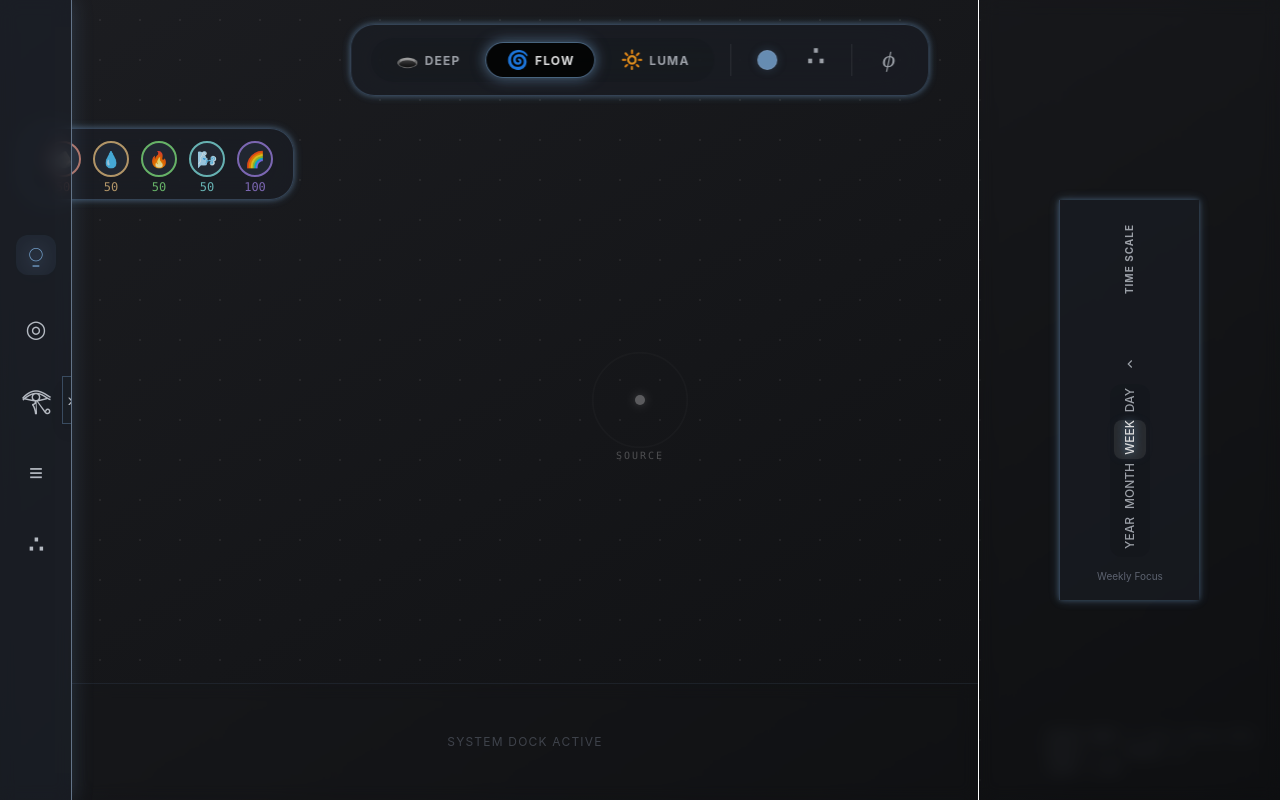
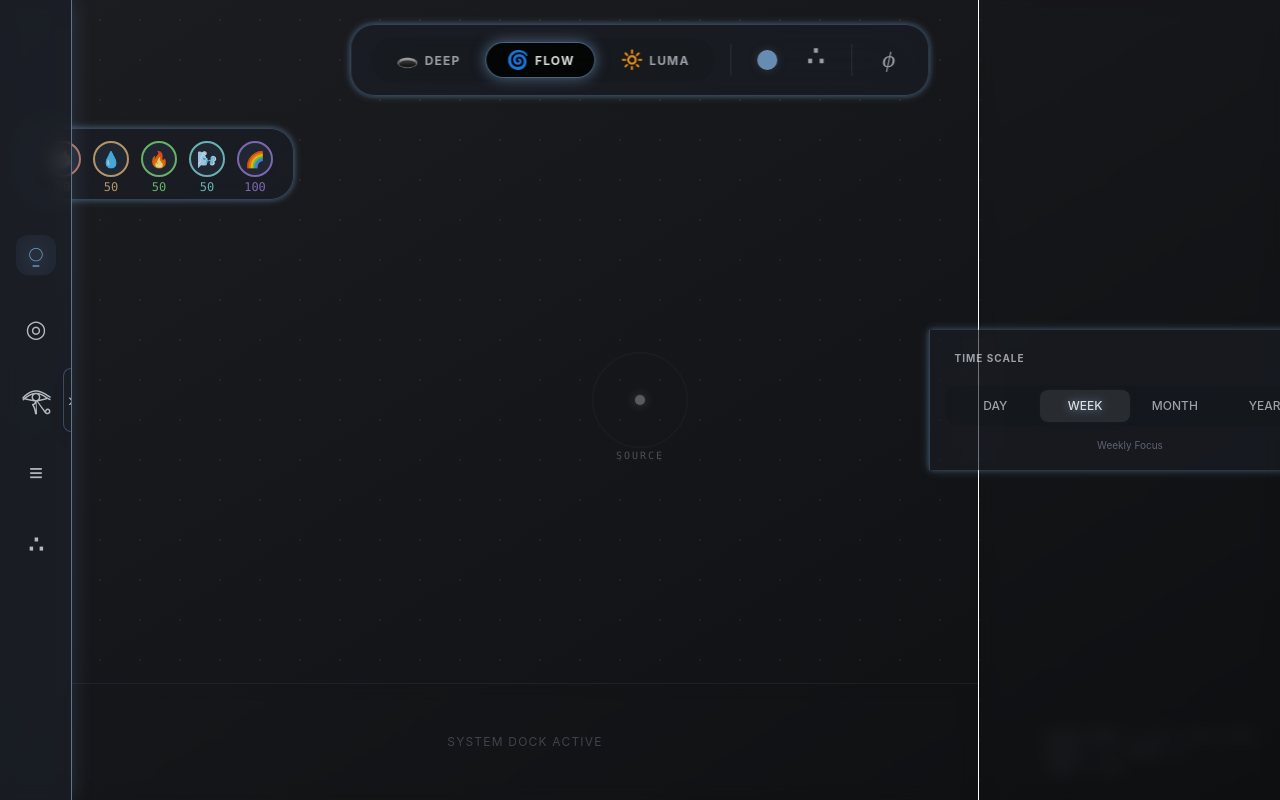
Before and after one commit to po-dzin/symbol-field-hud, a React (Vite) app: page / in a window 1280 px wide. Both pictures are taken after a click on the button 1129 px from the left and 500 px from the top of the page. Built offline with nearby package versions, Linux system fonts and the light colour scheme.

Commit message:
style(ui): make nav toggle pill-shaped and time spiral horizontal/symmetrical

```diff
--- a/src/components/HUD/NavRail.jsx
+++ b/src/components/HUD/NavRail.jsx
@@ -133,9 +133,9 @@ const NavRail = () => {
                         toggleNavCollapse();
                     }}
                     className={`
-                        relative z-50 w-6 h-12 flex items-center justify-center
+                        relative z-50 w-8 h-16 flex items-center justify-center
                         bg-[var(--surface-1-bg)] border border-[rgba(var(--accent-rgb),0.35)]
-                        rounded-r-lg -ml-[1px] shadow-lg cursor-pointer
+                        rounded-full shadow-lg cursor-pointer
                         text-os-text-secondary hover:text-os-cyan hover:bg-white/5 transition-all
                         ${!isNavCollapsed ? 'rotate-180' : ''}
                     `}
--- a/src/components/HUD/TimeSpiral.jsx
+++ b/src/components/HUD/TimeSpiral.jsx
@@ -48,8 +48,8 @@ const TimeSpiral = () => {
         <div className="h-full w-full flex flex-col items-center justify-center pointer-events-auto py-6">
             <div
                 className={`
-                    relative backdrop-blur-xl transition-all duration-500 ease-out flex flex-col items-center cursor-default
-                    ${expanded ? 'h-[400px] w-[140px] p-4' : 'h-[280px] w-[72px] py-6 justify-between'}
+                    relative backdrop-blur-xl transition-all duration-500 ease-out flex items-center cursor-default
+                    ${expanded ? 'w-[400px] h-[140px] p-4 flex-col' : 'w-[72px] h-[280px] py-6 flex-col justify-between'}
                 `}
                 style={{
                     background: 'var(--surface-1-bg)',
@@ -81,8 +81,8 @@ const TimeSpiral = () => {
                                 <div className="w-1.5 h-1.5 rounded-full" style={{ backgroundColor: activeColor, opacity: 0.9 }} />
                             </div>
                             <div className="flex flex-col items-center">
-                                <span className="text-sm font-bold tracking-widest vertical-rl rotate-180" style={{ color: activeColor, writingMode: 'vertical-rl' }}>NOW</span>
-                                <span className="text-[10px] uppercase opacity-60 mt-1" style={{ color: mode === 'LUMA' ? '#5b5349' : 'var(--text-secondary)', writingMode: 'vertical-rl', transform: 'rotate(180deg)' }}>{timeScale}</span>
+                                <span className="text-sm font-bold tracking-widest" style={{ color: activeColor }}>NOW</span>
+                                <span className="text-[10px] uppercase opacity-60 mt-1" style={{ color: mode === 'LUMA' ? '#5b5349' : 'var(--text-secondary)' }}>{timeScale}</span>
                             </div>
                         </div>
 
@@ -101,21 +101,20 @@ const TimeSpiral = () => {
                 {expanded && (
                     <>
                         {/* Header */}
-                        {/* Header */}
-                        <div className="h-full flex flex-col items-center justify-between mb-0 py-2">
-                            <span className="text-[10px] font-bold tracking-widest text-os-text-secondary" style={{ writingMode: 'vertical-rl', transform: 'rotate(180deg)' }}>TIME SCALE</span>
+                        <div className="w-full flex items-center justify-between mb-4 px-2">
+                            <span className="text-[10px] font-bold tracking-widest text-os-text-secondary">TIME SCALE</span>
                             <button
                                 onClick={() => setExpanded(false)}
-                                className="w-6 h-6 rounded-full hover:bg-white/5 flex items-center justify-center text-os-text-secondary hover:text-os-text-primary cursor-pointer mt-4"
+                                className="w-6 h-6 rounded-full hover:bg-white/5 flex items-center justify-center text-os-text-secondary hover:text-os-text-primary cursor-pointer"
                             >
-                                <svg viewBox="0 0 24 24" width="14" height="14" fill="none" stroke="currentColor" strokeWidth="2" className="rotate-90">
+                                <svg viewBox="0 0 24 24" width="14" height="14" fill="none" stroke="currentColor" strokeWidth="2">
                                     <path d="M6 9l6 6 6-6" />
                                 </svg>
                             </button>
                         </div>
 
                         {/* Scale Selector */}
-                        <div className="h-full flex flex-col items-center justify-between bg-black/10 rounded-xl p-1 gap-1">
+                        <div className="w-full flex items-center justify-between bg-black/10 rounded-xl p-1">
                             {TIME_SCALES.map(scale => {
                                 const isActive = timeScale === scale.id;
                                 return (
@@ -123,7 +122,7 @@ const TimeSpiral = () => {
                                         key={scale.id}
                                         onClick={() => setTimeScale(scale.id)}
                                         className={`
-                                            flex-1 px-2 rounded-lg text-xs font-medium transition-all duration-300 cursor-pointer
+                                            flex-1 py-2 rounded-lg text-xs font-medium transition-all duration-300 cursor-pointer
                                             ${isActive ? 'bg-white/10 text-white' : 'text-os-text-secondary hover:text-os-text-primary hover:bg-white/5'}
                                         `}
                                         style={isActive ? {
@@ -131,7 +130,7 @@ const TimeSpiral = () => {
                                             boxShadow: `0 0 10px ${activeColor}10`
                                         } : {}}
                                     >
-                                        <span style={{ writingMode: 'vertical-rl', transform: 'rotate(180deg)' }}>{scale.id}</span>
+                                        {scale.id}
                                     </button>
                                 );
                             })}
```
